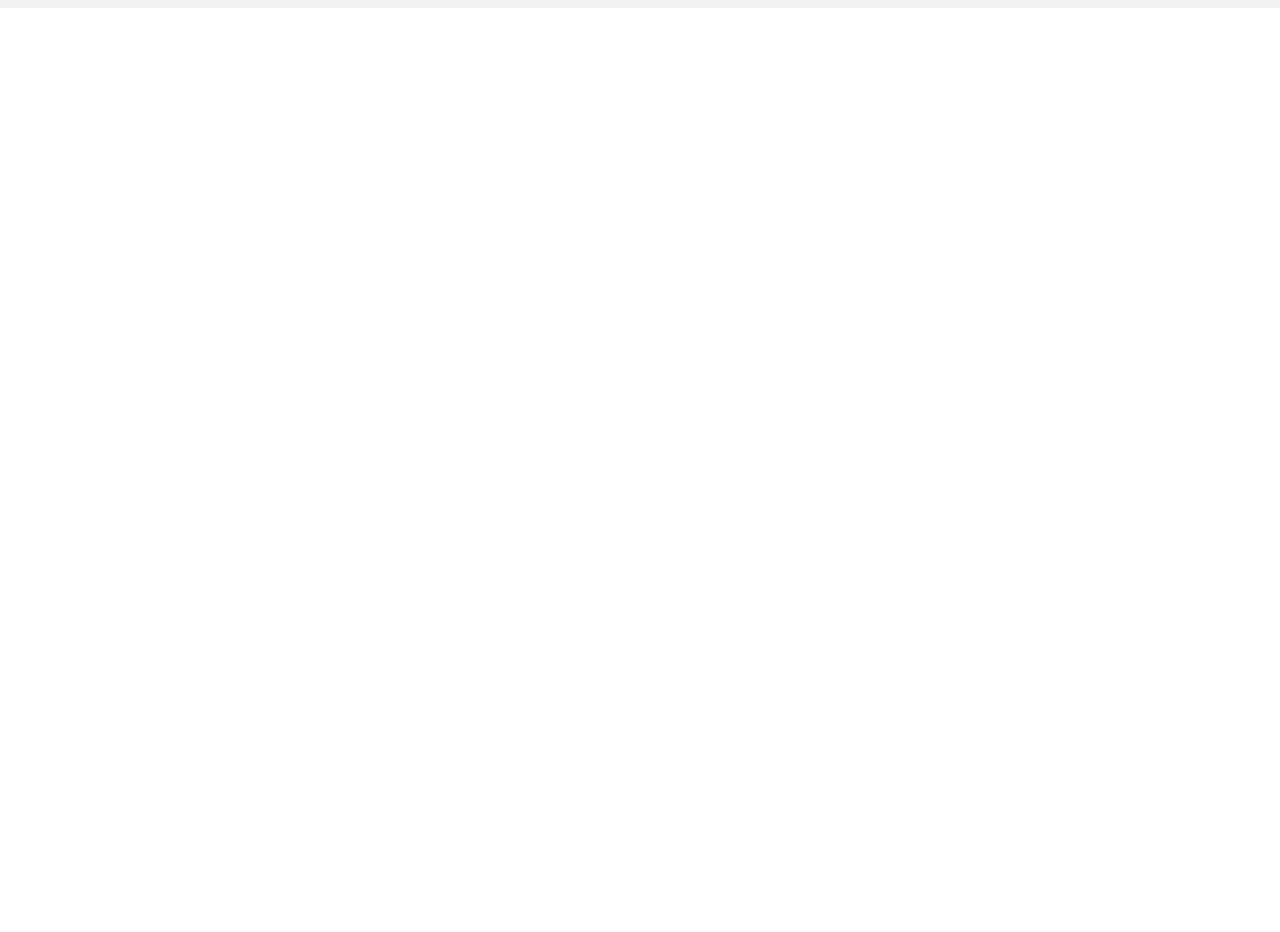
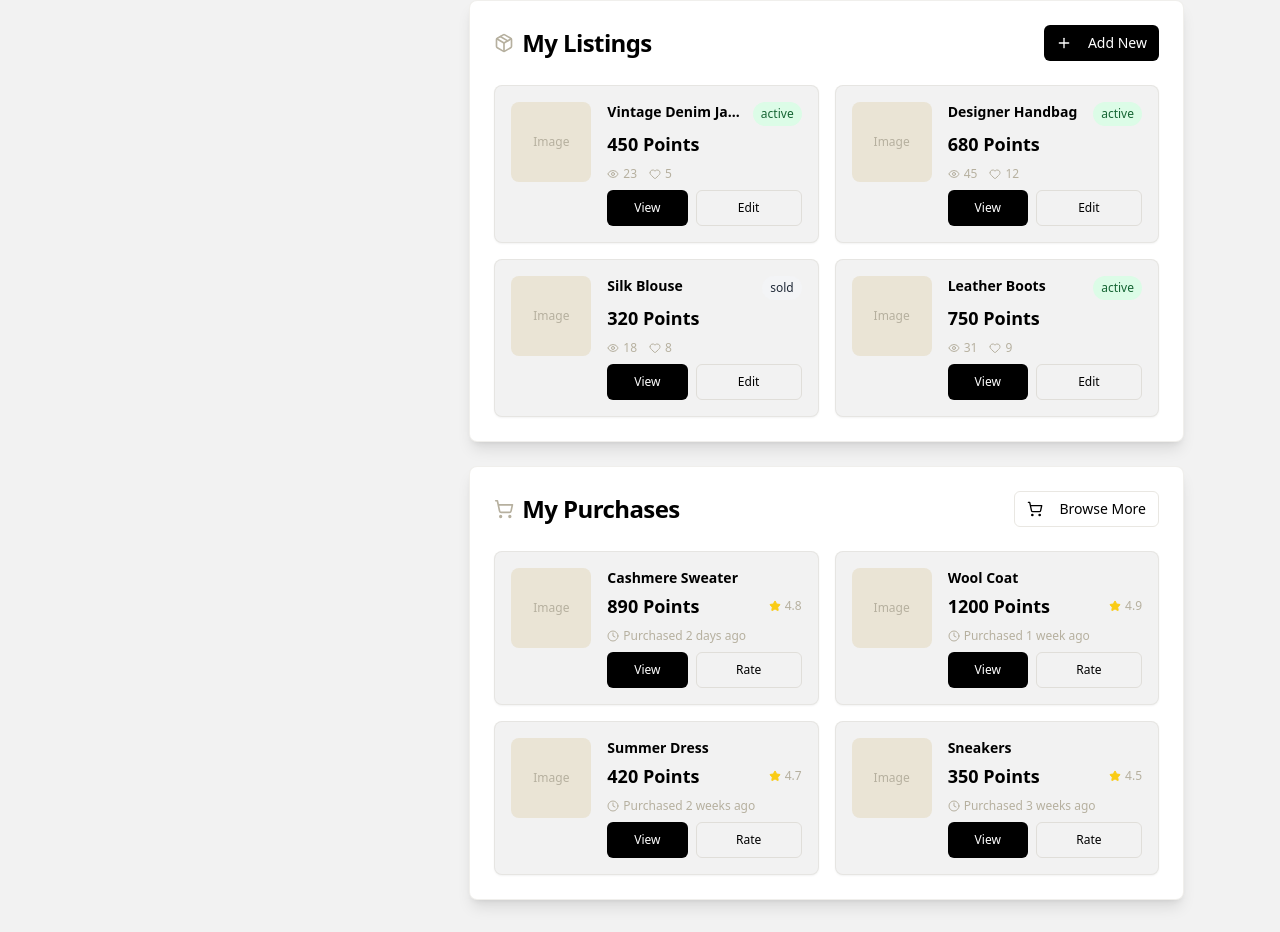
Before and after one commit to erandesamadhan2003/OdooHackthon, a React (Vite) app in the folder frontend/: page /profile in a window 1280 px wide. Shown: the part 899-1831 px from the top of the page. Before the commit the page ends 907 px from the top, so only its background shows below. Built offline with nearby package versions, Linux system fonts and the light colour scheme.

Commit message:
changes-in-profile-section

```diff
--- a/frontend/src/components/layouts/Navbar.jsx
+++ b/frontend/src/components/layouts/Navbar.jsx
@@ -30,6 +30,9 @@ export const Navbar = () => {
           <nav className="hidden md:flex space-x-8">
             <Link to="/" className="text-black hover:text-[#B6B09F] transition-colors">Home</Link>
             <Link to="/browse" className="text-black hover:text-[#B6B09F] transition-colors">Browse</Link>
+            {isAuthenticated && (
+              <Link to="/profile" className="text-black hover:text-[#B6B09F] transition-colors">Profile</Link>
+            )}
             {!isAuthenticated && (
               <>
                 <Link to="/login" className="text-black hover:text-[#B6B09F] transition-colors">Login</Link>
--- a/frontend/src/pages/Profile.jsx
+++ b/frontend/src/pages/Profile.jsx
@@ -13,11 +13,18 @@ import {
   ArrowUpDown,
   Calendar,
   Check,
-  X
+  X,
+  Plus,
+  Eye,
+  Heart,
+  Package,
+  ShoppingCart,
+  Clock
 } from 'lucide-react';
 import { Button } from '@/components/ui/button';
 import { Card, CardContent, CardHeader, CardTitle } from '@/components/ui/card';
 import { Input } from '@/components/ui/input';
+import { Navbar } from '@/components/layouts/Navbar';
 
 export const Profile = () => {
   const [profileImage, setProfileImage] = useState(null);
@@ -30,6 +37,22 @@ export const Profile = () => {
     itemsSwapped: 23,
     rating: 4.8
   });
+
+  // Mock data for user's listings
+  const myListings = [
+    { id: 1, name: 'Vintage Denim Jacket', points: 450, image: '/api/placeholder/200/250', status: 'active', views: 23, likes: 5 },
+    { id: 2, name: 'Designer Handbag', points: 680, image: '/api/placeholder/200/250', status: 'active', views: 45, likes: 12 },
+    { id: 3, name: 'Silk Blouse', points: 320, image: '/api/placeholder/200/250', status: 'sold', views: 18, likes: 8 },
+    { id: 4, name: 'Leather Boots', points: 750, image: '/api/placeholder/200/250', status: 'active', views: 31, likes: 9 }
+  ];
+
+  // Mock data for user's purchases
+  const myPurchases = [
+    { id: 5, name: 'Cashmere Sweater', points: 890, image: '/api/placeholder/200/250', purchaseDate: '2 days ago', rating: 4.8 },
+    { id: 6, name: 'Wool Coat', points: 1200, image: '/api/placeholder/200/250', purchaseDate: '1 week ago', rating: 4.9 },
+    { id: 7, name: 'Summer Dress', points: 420, image: '/api/placeholder/200/250', purchaseDate: '2 weeks ago', rating: 4.7 },
+    { id: 8, name: 'Sneakers', points: 350, image: '/api/placeholder/200/250', purchaseDate: '3 weeks ago', rating: 4.5 }
+  ];
 
   // Mock transaction data
   const transactions = [
@@ -100,23 +123,7 @@ export const Profile = () => {
   return (
     <div className="min-h-screen bg-[#F2F2F2]">
       {/* Header */}
-      <header className="bg-white border-b border-[#B6B09F]/20 sticky top-0 z-50">
-        <div className="max-w-7xl mx-auto px-4 sm:px-6 lg:px-8">
-          <div className="flex justify-between items-center h-16">
-            <div className="flex items-center">
-              <Link to="/" className="flex items-center">
-                <ArrowUpDown className="h-8 w-8 text-[#B6B09F]" />
-                <span className="ml-2 text-xl font-bold text-black">ReWear</span>
-              </Link>
-            </div>
-            <nav className="hidden md:flex space-x-8">
-              <Link to="/" className="text-black hover:text-[#B6B09F] transition-colors">Home</Link>
-              <Link to="/browse" className="text-black hover:text-[#B6B09F] transition-colors">Browse</Link>
-              <Link to="/profile" className="text-[#B6B09F] font-medium">Profile</Link>
-            </nav>
-          </div>
-        </div>
-      </header>
+      <Navbar />
 
       <div className="max-w-6xl mx-auto px-4 sm:px-6 lg:px-8 py-8">
         <div className="grid grid-cols-1 lg:grid-cols-3 gap-8">
@@ -328,6 +335,137 @@ export const Profile = () => {
                 </div>
               </CardContent>
             </Card>
+
+            {/* My Listings Section */}
+            <Card className="bg-white border-[#B6B09F]/20 shadow-lg mt-6">
+              <CardHeader>
+                <div className="flex justify-between items-center">
+                  <CardTitle className="text-black flex items-center">
+                    <Package className="w-5 h-5 mr-2 text-[#B6B09F]" />
+                    My Listings
+                  </CardTitle>
+                  <Link to="/list-item">
+                    <Button size="sm" className="bg-black hover:bg-[#B6B09F] text-white">
+                      <Plus className="h-4 w-4 mr-2" />
+                      Add New
+                    </Button>
+                  </Link>
+                </div>
+              </CardHeader>
+              <CardContent>
+                <div className="grid grid-cols-1 md:grid-cols-2 gap-4">
+                  {myListings.map((item) => (
+                    <Card key={item.id} className="bg-[#F2F2F2] border-[#B6B09F]/20">
+                      <CardContent className="p-4">
+                        <div className="flex space-x-4">
+                          <div className="w-20 h-20 bg-[#EAE4D5] rounded-lg flex items-center justify-center flex-shrink-0">
+                            <span className="text-[#B6B09F] text-xs">Image</span>
+                          </div>
+                          <div className="flex-1 min-w-0">
+                            <div className="flex items-start justify-between">
+                              <h3 className="font-semibold text-black text-sm truncate">{item.name}</h3>
+                              <div className={`px-2 py-1 rounded-full text-xs font-medium ml-2 ${
+                                item.status === 'active' ? 'bg-green-100 text-green-800' : 'bg-gray-100 text-gray-800'
+                              }`}>
+                                {item.status}
+                              </div>
+                            </div>
+                            <p className="text-lg font-bold text-black mt-1">{item.points} Points</p>
+                            <div className="flex items-center justify-between text-xs text-[#B6B09F] mt-2">
+                              <div className="flex items-center space-x-3">
+                                <div className="flex items-center space-x-1">
+                                  <Eye className="h-3 w-3" />
+                                  <span>{item.views}</span>
+                                </div>
+                                <div className="flex items-center space-x-1">
+                                  <Heart className="h-3 w-3" />
+                                  <span>{item.likes}</span>
+                                </div>
+                              </div>
+                            </div>
+                            <div className="flex space-x-2 mt-2">
+                              <Link to={`/item/${item.id}`} className="flex-1">
+                                <Button size="sm" className="w-full bg-black hover:bg-[#B6B09F] text-white text-xs">
+                                  View
+                                </Button>
+                              </Link>
+                              <Button
+                                variant="outline"
+                                size="sm"
+                                className="flex-1 border-[#B6B09F]/30 text-black hover:bg-[#B6B09F] hover:text-white text-xs"
+                              >
+                                Edit
+                              </Button>
+                            </div>
+                          </div>
+                        </div>
+                      </CardContent>
+                    </Card>
+                  ))}
+                </div>
+              </CardContent>
+            </Card>
+
+            {/* My Purchases Section */}
+            <Card className="bg-white border-[#B6B09F]/20 shadow-lg mt-6">
+              <CardHeader>
+                <div className="flex justify-between items-center">
+                  <CardTitle className="text-black flex items-center">
+                    <ShoppingCart className="w-5 h-5 mr-2 text-[#B6B09F]" />
+                    My Purchases
+                  </CardTitle>
+                  <Link to="/browse">
+                    <Button size="sm" variant="outline" className="border-[#B6B09F]/30 text-black hover:bg-[#B6B09F] hover:text-white">
+                      <ShoppingCart className="h-4 w-4 mr-2" />
+                      Browse More
+                    </Button>
+                  </Link>
+                </div>
+              </CardHeader>
+              <CardContent>
+                <div className="grid grid-cols-1 md:grid-cols-2 gap-4">
+                  {myPurchases.map((item) => (
+                    <Card key={item.id} className="bg-[#F2F2F2] border-[#B6B09F]/20">
+                      <CardContent className="p-4">
+                        <div className="flex space-x-4">
+                          <div className="w-20 h-20 bg-[#EAE4D5] rounded-lg flex items-center justify-center flex-shrink-0">
+                            <span className="text-[#B6B09F] text-xs">Image</span>
+                          </div>
+                          <div className="flex-1 min-w-0">
+                            <h3 className="font-semibold text-black text-sm truncate">{item.name}</h3>
+                            <div className="flex items-center justify-between mt-1">
+                              <p className="text-lg font-bold text-black">{item.points} Points</p>
+                              <div className="flex items-center space-x-1">
+                                <Star className="h-3 w-3 fill-yellow-400 text-yellow-400" />
+                                <span className="text-xs text-[#B6B09F]">{item.rating}</span>
+                              </div>
+                            </div>
+                            <div className="flex items-center space-x-1 text-xs text-[#B6B09F] mt-2">
+                              <Clock className="h-3 w-3" />
+                              <span>Purchased {item.purchaseDate}</span>
+                            </div>
+                            <div className="flex space-x-2 mt-2">
+                              <Link to={`/item/${item.id}`} className="flex-1">
+                                <Button size="sm" className="w-full bg-black hover:bg-[#B6B09F] text-white text-xs">
+                                  View
+                                </Button>
+                              </Link>
+                              <Button
+                                variant="outline"
+                                size="sm"
+                                className="flex-1 border-[#B6B09F]/30 text-black hover:bg-[#B6B09F] hover:text-white text-xs"
+                              >
+                                Rate
+                              </Button>
+                            </div>
+                          </div>
+                        </div>
+                      </CardContent>
+                    </Card>
+                  ))}
+                </div>
+              </CardContent>
+            </Card>
           </div>
         </div>
       </div>
```
